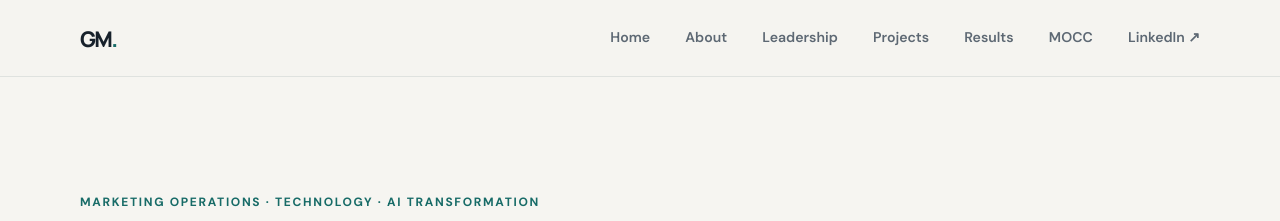
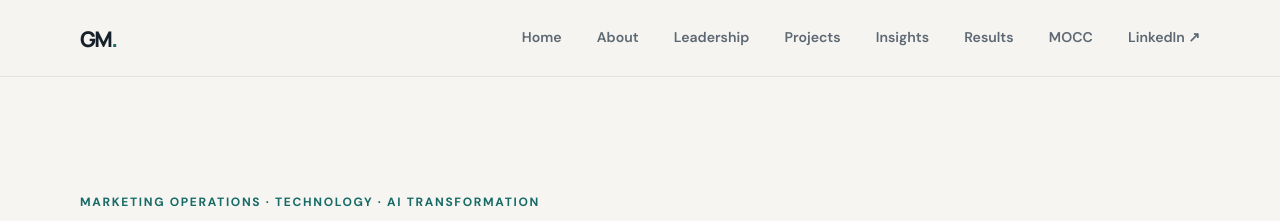
Before and after one commit to georgefwmurray/Marketing-Operations-Control-Centre, a Jekyll site: the page built from index.md, in a window 1280 px wide and 900 px high. Shown: the top 221 px of the window. Built offline with Jekyll 4.4.1, drawn with Linux system fonts in a browser that asks for light colours.

Commit message:
Refine recruitment links and add insights navigation

```diff
--- a/_layouts/default.html
+++ b/_layouts/default.html
@@ -107,6 +107,7 @@
         <a href="{{ '/about/' | relative_url }}">About</a>
         <a href="{{ '/Leadership-%26-Strategy.html' | relative_url }}">Leadership</a>
         <a href="{{ '/Campaign-Commercial-Projects.html' | relative_url }}">Projects</a>
+        <a href="{{ '/insights/' | relative_url }}">Insights</a>
         <a href="{{ '/Results.html' | relative_url }}">Results</a>
         <a href="{{ '/Agent-Registry.html' | relative_url }}">MOCC</a>
         <a href="https://www.linkedin.com/in/georgefwmurray/" target="_blank" rel="noopener">LinkedIn ↗</a>
```
